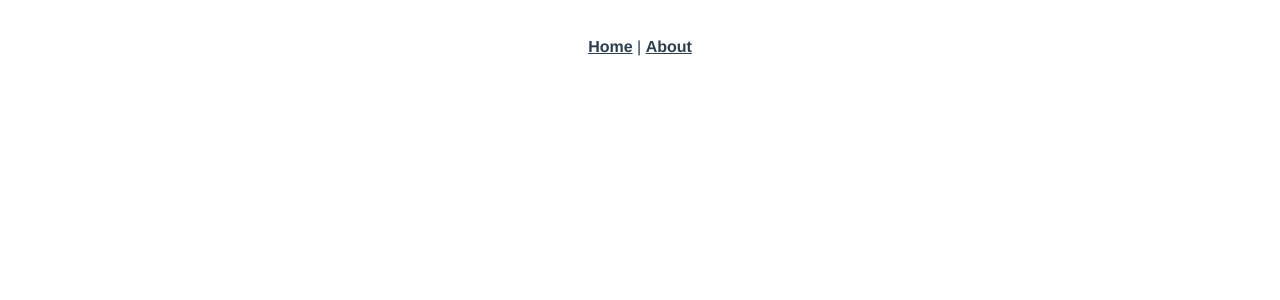
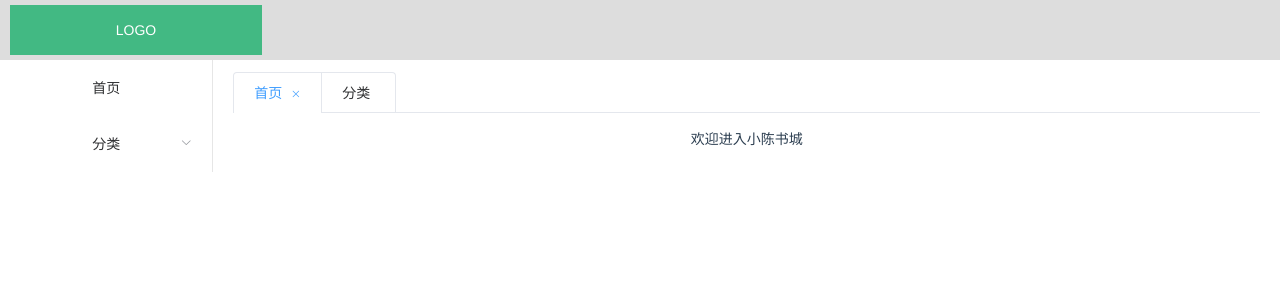
Before and after one commit to czl0325/Literature-python3, a Vue app in the folder Literature-admin/: page /#/home in a window 1280 px wide. Before the commit this address had no page. Shown: the top 300 px of the page. Built offline with nearby package versions, Linux system fonts and the light colour scheme.

Commit message:
框架布局

```diff
--- a/Literature-admin/babel.config.js
+++ b/Literature-admin/babel.config.js
@@ -1,5 +1,16 @@
 module.exports = {
   presets: [
     '@vue/cli-plugin-babel/preset'
-  ]
+  ],
+  plugins: [
+    [
+      "import",
+      {
+        libraryName: 'element-plus',
+        customStyleName: (name) => {
+          return `element-plus/lib/theme-chalk/${name}.css`;
+        },
+      },
+    ],
+  ],
 }
--- a/Literature-admin/package.json
+++ b/Literature-admin/package.json
@@ -8,7 +8,9 @@
     "lint": "vue-cli-service lint"
   },
   "dependencies": {
+    "axios": "^0.21.1",
     "core-js": "^3.6.5",
+    "element-plus": "^1.0.2-beta.36",
     "vue": "^3.0.0",
     "vue-router": "^4.0.0-0",
     "vuex": "^4.0.0-0"
@@ -24,8 +26,12 @@
     "@vue/cli-service": "~4.5.0",
     "@vue/compiler-sfc": "^3.0.0",
     "@vue/eslint-config-typescript": "^7.0.0",
+    "babel-eslint": "^10.1.0",
+    "babel-plugin-import": "^1.13.3",
     "eslint": "^6.7.2",
     "eslint-plugin-vue": "^7.0.0",
+    "less": "^4.1.1",
+    "less-loader": "^7.3.0",
     "typescript": "~4.1.5"
   }
 }
--- a/Literature-admin/src/App.vue
+++ b/Literature-admin/src/App.vue
@@ -1,9 +1,5 @@
 <template>
-  <div id="nav">
-    <router-link to="/">Home</router-link> |
-    <router-link to="/about">About</router-link>
-  </div>
-  <router-view/>
+  <router-view />
 </template>
 
 <style>
@@ -13,18 +9,6 @@
   -moz-osx-font-smoothing: grayscale;
   text-align: center;
   color: #2c3e50;
-}
-
-#nav {
-  padding: 30px;
-}
-
-#nav a {
-  font-weight: bold;
-  color: #2c3e50;
-}
-
-#nav a.router-link-exact-active {
-  color: #42b983;
+  min-height: 100vh;
 }
 </style>
--- /dev/null
+++ b/Literature-admin/src/css/reset.css
@@ -0,0 +1,69 @@
+/*! minireset.css v0.0.6 | MIT License | github.com/jgthms/minireset.css */
+html,
+body,
+p,
+ol,
+ul,
+li,
+dl,
+dt,
+dd,
+blockquote,
+figure,
+fieldset,
+legend,
+textarea,
+pre,
+iframe,
+hr,
+h1,
+h2,
+h3,
+h4,
+h5,
+h6 {
+    margin: 0;
+    padding: 0;
+}
+
+p {
+    text-align: left;
+}
+
+ul {
+    list-style: none;
+}
+
+button,
+input,
+select {
+    margin: 0;
+}
+
+html {
+    box-sizing: border-box;
+}
+
+*, *::before, *::after {
+    box-sizing: inherit;
+}
+
+img,
+video {
+    height: auto;
+    max-width: 100%;
+}
+
+iframe {
+    border: 0;
+}
+
+table {
+    border-collapse: collapse;
+    border-spacing: 0;
+}
+
+td,
+th {
+    padding: 0;
+}
--- /dev/null
+++ b/Literature-admin/src/data/menu.ts
@@ -0,0 +1,17 @@
+export const menuList = [{
+  index: 'home',
+  title: '首页',
+  path: 'home'
+}, {
+  index: 'category',
+  title: '表格',
+  child: [{
+    index: 'list',
+    title: '分类列表',
+    path: 'category/list'
+  }, {
+    index: 'add',
+    title: '添加分类',
+    path: 'category/add'
+  }]
+}]
--- a/Literature-admin/src/main.ts
+++ b/Literature-admin/src/main.ts
@@ -3,4 +3,20 @@ import App from './App.vue'
 import router from './router'
 import store from './store'
 
-createApp(App).use(store).use(router).mount('#app')
+import 'element-plus/lib/theme-chalk/index.css'
+// @ts-ignore
+import { ElRow, ElCol, ElMenu, ElMenuItem, ElMenuItemGroup, ElSubmenu, ElTabs, ElTabPane } from 'element-plus'
+import { ElMessage } from 'element-plus'
+
+import './css/reset.css'
+
+const app = createApp(App)
+const components = [ ElRow, ElCol, ElMenu, ElMenuItem, ElMenuItemGroup, ElSubmenu, ElTabs, ElTabPane]
+const plugins = [ ElMessage ]
+components.forEach(component => {
+  app.component(component.name, component)
+})
+plugins.forEach(plugin => {
+  app.use(plugin)
+})
+app.use(store).use(router).mount('#app')
--- a/Literature-admin/src/router/index.ts
+++ b/Literature-admin/src/router/index.ts
@@ -1,20 +1,13 @@
 import { createRouter, createWebHashHistory, RouteRecordRaw } from 'vue-router'
-import Home from '../views/Home.vue'
+import Index from '../views/Index.vue'
 
 const routes: Array<RouteRecordRaw> = [
-  {
-    path: '/',
-    name: 'Home',
-    component: Home
-  },
-  {
-    path: '/about',
-    name: 'About',
-    // route level code-splitting
-    // this generates a separate chunk (about.[hash].js) for this route
-    // which is lazy-loaded when the route is visited.
-    component: () => import(/* webpackChunkName: "about" */ '../views/About.vue')
-  }
+  { path: '/', redirect: '/home' },
+  { path: '/', name: 'Index', component: Index, children: [
+      { path: '/home', name: '首页', component: ()=>import('../views/Home.vue') },
+      { path: '/category/list', name: '分类列表', component: ()=>import('../views/category/CategoryList.vue') },
+      { path: '/category/add', name: '添加分类', component: ()=>import('../views/category/CategoryAdd.vue') },
+    ] }
 ]
 
 const router = createRouter({
--- a/Literature-admin/src/views/Home.vue
+++ b/Literature-admin/src/views/Home.vue
@@ -1,18 +1,16 @@
 <template>
   <div class="home">
-    <img alt="Vue logo" src="../assets/logo.png">
-    <HelloWorld msg="Welcome to Your Vue.js + TypeScript App"/>
+    欢迎进入小陈书城
   </div>
 </template>
 
 <script lang="ts">
 import { defineComponent } from 'vue';
-import HelloWorld from '@/components/HelloWorld.vue'; // @ is an alias to /src
 
 export default defineComponent({
   name: 'Home',
   components: {
-    HelloWorld,
+
   },
 });
 </script>
--- /dev/null
+++ b/Literature-admin/src/views/Index.vue
@@ -0,0 +1,81 @@
+<template>
+  <el-row class="nav">
+    <el-col :span="6">
+      <div class="logo">LOGO</div>
+    </el-col>
+    <el-col :span="18" style="text-align: right">
+
+    </el-col>
+  </el-row>
+  <el-row style="height: 100%;">
+    <el-col :span="4">
+      <el-menu>
+        <template v-for="menu in menus" >
+          <el-submenu v-if="menu.child" :key="menu.path" :index="menu.index">
+            <template #title>分类</template>
+            <el-menu-item v-for="subMenu in menu.child" :key="subMenu.path" :index="subMenu.path">{{ subMenu.title }}</el-menu-item>
+          </el-submenu>
+          <el-menu-item v-else :key="menu.path" :index="menu.path">首页</el-menu-item>
+        </template>
+      </el-menu>
+    </el-col>
+    <el-col :span="20">
+      <div>
+        <div class="view-nav">
+          <el-tabs v-model="act" type="card" closable>
+            <el-tab-pane label="首页"></el-tab-pane>
+            <el-tab-pane label="分类"></el-tab-pane>
+          </el-tabs>
+          <transition name="display">
+            <keep-alive>
+              <router-view />
+            </keep-alive>
+          </transition>
+        </div>
+      </div>
+    </el-col>
+  </el-row>
+</template>
+
+<script lang="ts">
+import {defineComponent, ref} from 'vue'
+import {menuList} from '../data/menu'
+
+export default defineComponent({
+  name: "Index",
+  setup() {
+    const act = ref(0)
+    const menus = ref(menuList)
+    return {
+      act,
+      menus
+    }
+  }
+})
+</script>
+
+<style lang="less" scoped>
+.nav {
+  background-color: #ddd;
+  width: 100%;
+  height: 60px;
+  line-height: 60px;
+  padding: 5px 10px;
+  box-sizing: border-box;
+
+  .logo {
+    width: 80%;
+    height: 100%;
+    line-height: 50px;
+    background-color: #42b983;
+    color: white;
+  }
+}
+.view-nav {
+  background-color: #fff;
+  margin: 5px 10px;
+  padding: 7px 10px;
+  border-radius: 4px;;
+  height: 40px;
+}
+</style>
--- /dev/null
+++ b/Literature-admin/src/views/category/CategoryAdd.vue
@@ -0,0 +1,21 @@
+<template>
+  <div>添加分类</div>
+</template>
+
+<script lang="ts">
+import {defineComponent} from 'vue'
+
+export default defineComponent ({
+  name: "CategoryAdd",
+  setup() {
+
+    return {
+
+    }
+  }
+})
+</script>
+
+<style scoped>
+
+</style>
--- /dev/null
+++ b/Literature-admin/src/views/category/CategoryList.vue
@@ -0,0 +1,21 @@
+<template>
+  <div>分类列表</div>
+</template>
+
+<script lang="ts">
+import {defineComponent} from 'vue'
+
+export default defineComponent ({
+  name: "CategoryList",
+  setup() {
+
+    return {
+
+    }
+  }
+})
+</script>
+
+<style scoped>
+
+</style>
```
Also changed, not shown: Literature-admin/.eslintrc.js (added), 1 other file (tests, documents, lock files or other folders).
